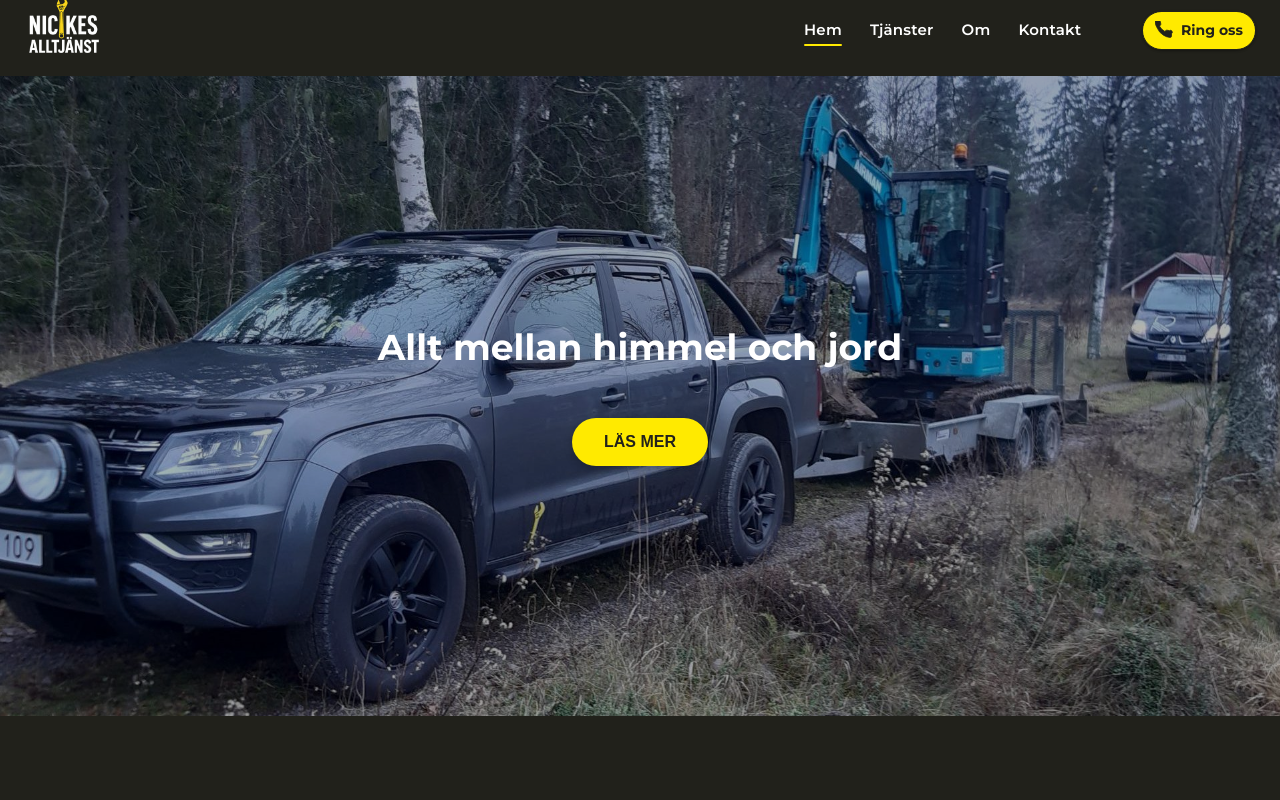
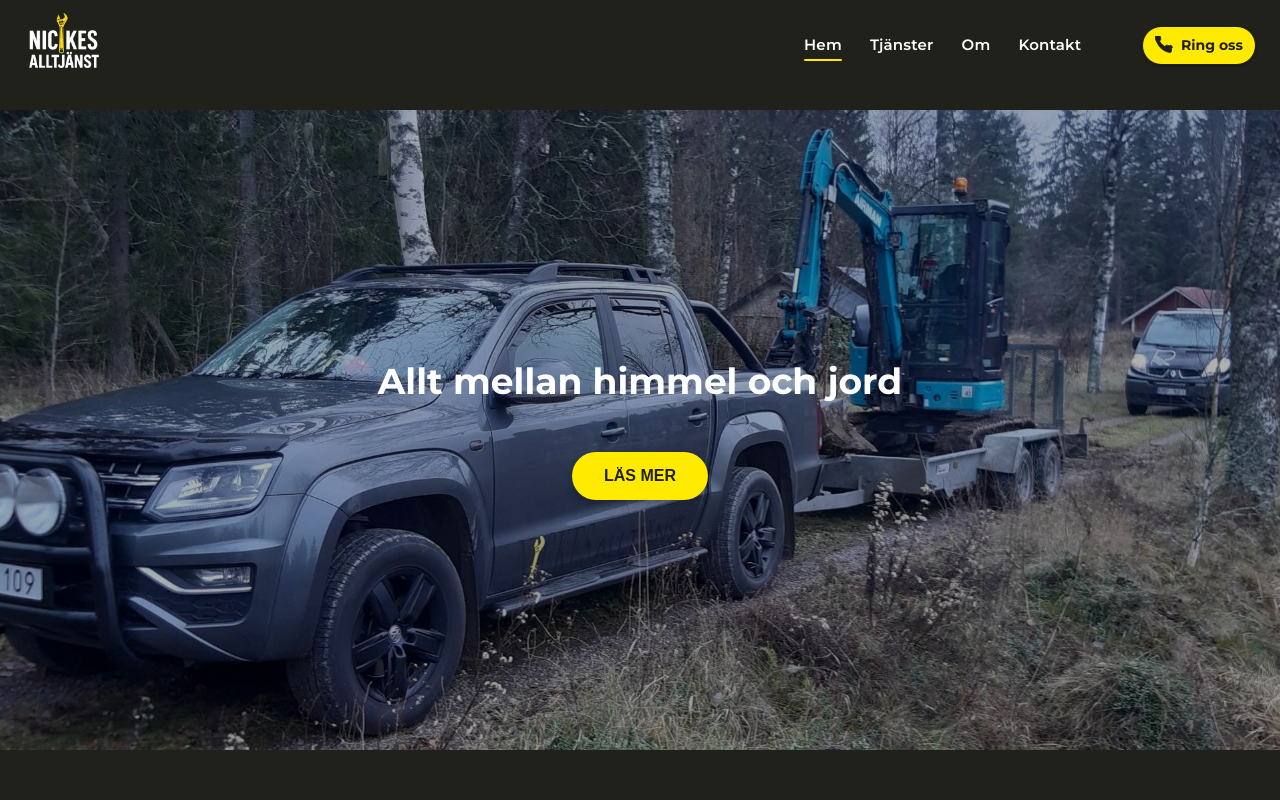
Before and after one commit to skinksteek/nickesalltjanst, a React (Vite) app: page / in a window 1280 px wide. Shown: the top 800 px of the page. Built offline with nearby package versions, Linux system fonts and the light colour scheme; no server answers.

Commit message:
more height to nav

```diff
--- a/src/assets/styles/navbar.css
+++ b/src/assets/styles/navbar.css
@@ -1,6 +1,6 @@
 :root {
-  --nav-height: 76px;
-  --nav-height-mobile: 60px;
+  --nav-height: 110px;
+  --nav-height-mobile: 90px;
 }
 body {
   padding-top: var(--nav-height);
```
